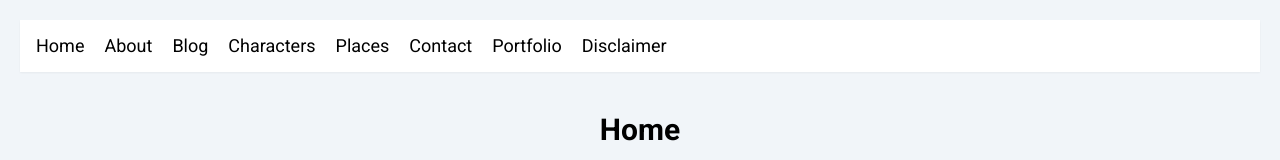
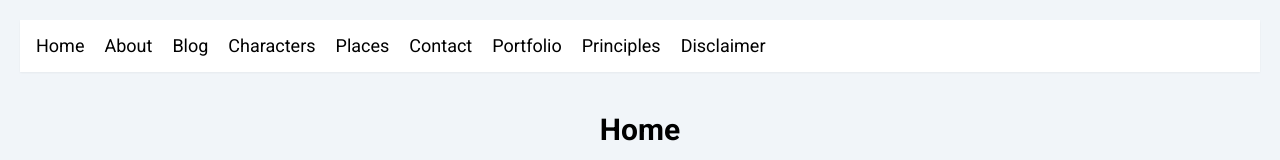
Before and after one commit to Reltroner/reltroner-studio, a Next.js app: page / in a window 1280 px wide. Shown: the top 160 px of the page. Built offline with nearby package versions, Linux system fonts and the light colour scheme.

Commit message:
navbar fix

```diff
--- a/components/Navbar.jsx
+++ b/components/Navbar.jsx
@@ -12,6 +12,7 @@ export default function Navbar() {
                     <li><Link href="/places" className="hover:underline">Places</Link></li>
                     <li><Link href="/contact" className="hover:underline">Contact</Link></li>
                     <li><Link href="/blog/for-recruiters" className="hover:underline">Portfolio</Link></li>
+                    <li><Link href="/blog/reltroner" className="hover:underline">Principles</Link></li>
                     <li><Link href="/blog/disclaimer" className="hover:underline">Disclaimer</Link></li>
                 </ul>
             </nav>
```
